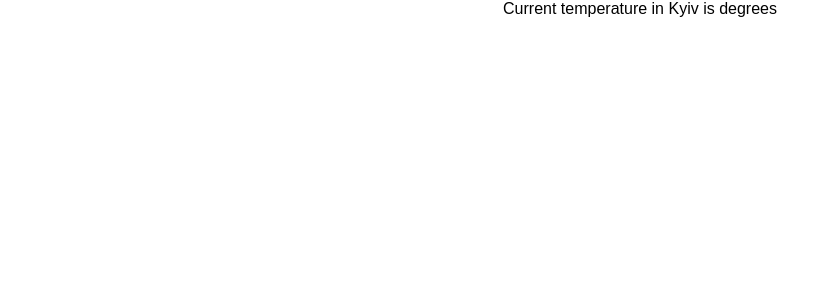
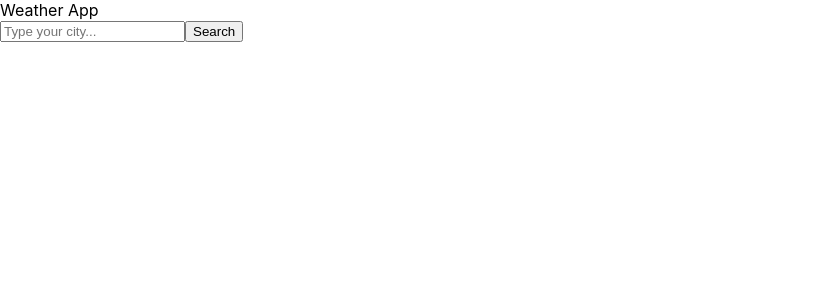
Before and after one commit to LarysaBilychenko/weather-react, a React (Create React App) app: page / in a window 1280 px wide. Shown: the top 300 px of the page, without its empty margins (0-840 px from the left). Built offline with nearby package versions, Linux system fonts and the light colour scheme; no server answers.

Commit message:
added weather search engine

```diff
--- a/public/index.html
+++ b/public/index.html
@@ -24,7 +24,7 @@
       work correctly both with client-side routing and a non-root public URL.
       Learn how to configure a non-root public URL by running `npm run build`.
     -->
-    <title>React App</title>
+    <title>Weather App</title>
   </head>
   <body>
     <noscript>You need to enable JavaScript to run this app.</noscript>
--- a/src/App.js
+++ b/src/App.js
@@ -2,19 +2,60 @@
 import React, { useState } from "react";
 import "./App.css";
 
-function App() {
-  let apiKey = `f454de7ad255eb19e11038486bc33498`;
-  let apiUrl = `https://api.openweathermap.org/data/2.5/weather?q=Kyiv&appid=${apiKey}&units=metric`;
-  const [temperature, setTemperature] = useState(null);
-  function showTemperature(response) {
-    setTemperature(Math.round(response.data.main.temp));
+export default function App() {
+  const [city, setCity] = useState(null);
+  const [loaded, setLoaded] = useState(false);
+  const [weather, setWeather] = useState({});
+
+  function showForecast(response) {
+    setLoaded(true);
+    setWeather({
+      temperature: response.data.main.temp,
+      wind: response.data.wind.speed,
+      humidity: response.data.main.humidity,
+      icon: `http://openweathermap.org/img/wn/${response.data.weather[0].icon}@2x.png`,
+      description: response.data.weather[0].description,
+    });
   }
-  axios.get(apiUrl).then(showTemperature);
-  return (
-    <div className="App">
-      Current temperature in Kyiv is {temperature} degrees
-    </div>
+
+  function handleSubmit(event) {
+    event.preventDefault();
+    let apiKey = `f454de7ad255eb19e11038486bc33498`;
+    let apiUrl = `https://api.openweathermap.org/data/2.5/weather?q=${city}&appid=${apiKey}&units=metric`;
+    axios.get(apiUrl).then(showForecast);
+  }
+  function updateCity(event) {
+    setCity(event.target.value);
+  }
+  let form = (
+    <form onSubmit={handleSubmit}>
+      <input
+        type="text"
+        onChange={updateCity}
+        placeholder="Type your city..."
+        autoComplete="off"
+      />
+      <input type="submit" value="Search" />
+    </form>
   );
+  if (loaded) {
+    return (
+      <div>
+        {form}
+        <ul className="Forecast">
+          <li>
+            Temperature: {Math.round(weather.temperature)} degrees Celsius;
+          </li>
+          <li>Description: {weather.description}</li>
+          <li>Wind: {Math.round(weather.wind)}km/h</li>
+          <li>Humidity: {Math.round(weather.humidity)}%</li>
+          <li>
+            <img src={weather.icon} alt="weather icon" />
+          </li>
+        </ul>
+      </div>
+    );
+  } else {
+    return form;
+  }
 }
-
-export default App;
--- a/src/index.js
+++ b/src/index.js
@@ -1,12 +1,13 @@
-import React from 'react';
-import ReactDOM from 'react-dom/client';
-import './index.css';
-import App from './App';
-import reportWebVitals from './reportWebVitals';
+import React from "react";
+import ReactDOM from "react-dom/client";
+import "./index.css";
+import App from "./App";
+import reportWebVitals from "./reportWebVitals";
 
-const root = ReactDOM.createRoot(document.getElementById('root'));
+const root = ReactDOM.createRoot(document.getElementById("root"));
 root.render(
   <React.StrictMode>
+    <div>Weather App</div>
     <App />
   </React.StrictMode>
 );
```
